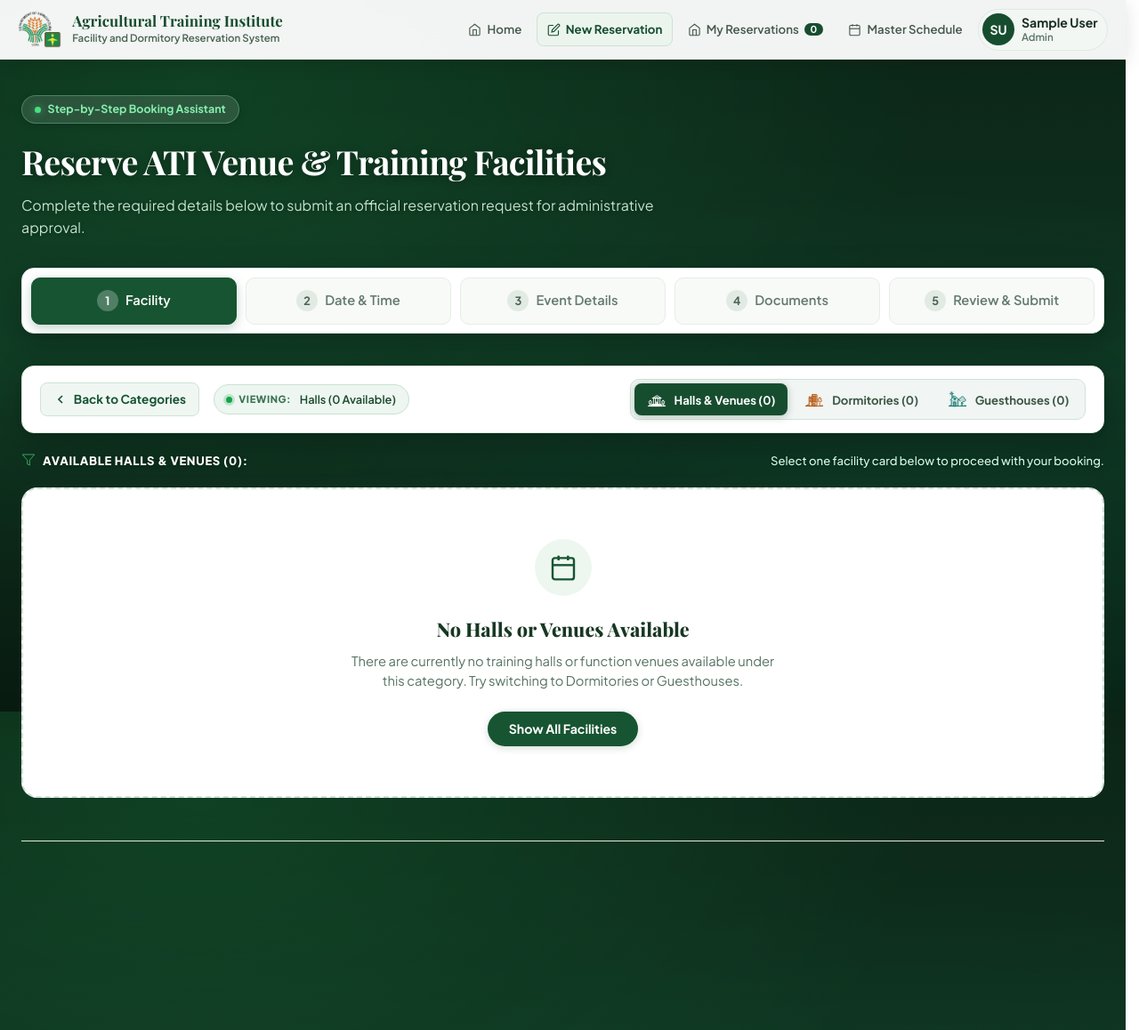
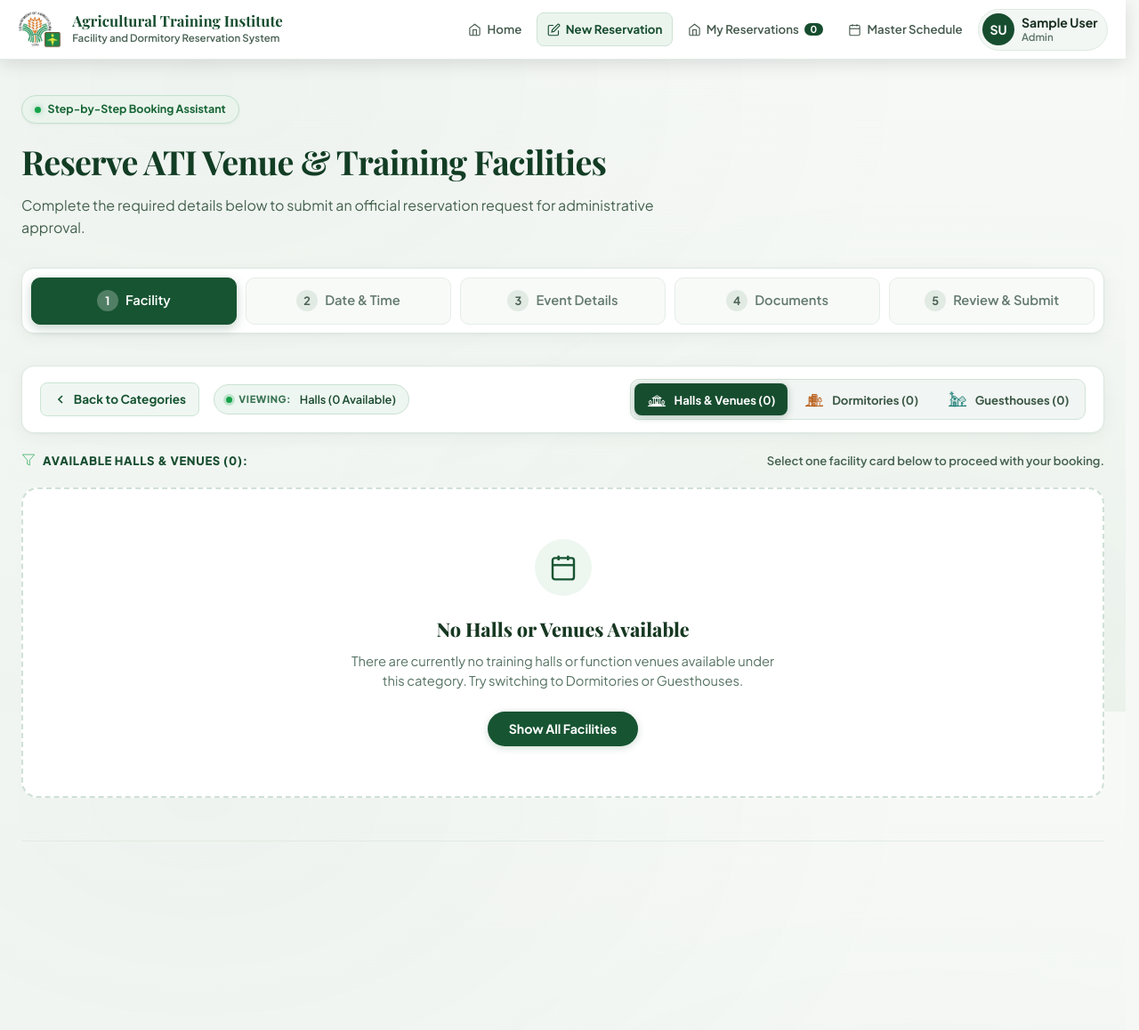
Before and after one commit to Hanzeyo/Ati_Reservation-system, a PHP site: page /booking.php in a window 1280 px wide. Shown: the whole page at 89% size. Run offline with PHP 8.4, Linux system fonts and the light colour scheme; the visitor is signed in with stand-in values (Sample User, id 1); data that the repository does not hold is empty; some web fonts are replaced.

Commit message:
Update color

```diff
--- a/css/booking.css
+++ b/css/booking.css
@@ -17,10 +17,11 @@
 }
 
 body.booking-body {
-  background:
-    radial-gradient(ellipse at 18% 12%, rgba(34, 197, 94, 0.16) 0%, transparent 55%),
-    radial-gradient(ellipse at 82% 85%, rgba(16, 185, 129, 0.10) 0%, transparent 50%),
-    linear-gradient(180deg, #0b2416 0%, #0f3320 50%, #081a10 100%);
+  background-color: #f6f8f6;
+  background-image:
+    radial-gradient(ellipse at 18% 12%, rgba(22, 101, 52, 0.04) 0%, transparent 55%),
+    radial-gradient(ellipse at 82% 85%, rgba(46, 125, 50, 0.03) 0%, transparent 50%),
+    linear-gradient(180deg, #f7f9f7 0%, #f4f7f4 50%, #eff4f0 100%);
   background-attachment: fixed;
   color: var(--text-main);
   min-height: 100vh;
@@ -365,39 +366,38 @@ body.booking-body {
   gap: 0.45rem;
   font-size: 0.78rem;
   font-weight: 700;
-  color: #86efac;
-  background: rgba(255, 255, 255, 0.12);
+  color: #166534;
+  background: #eaf4ed;
   padding: 0.32rem 0.9rem;
   border-radius: 9999px;
   margin-bottom: 0.75rem;
-  border: 1px solid rgba(134, 239, 172, 0.32);
-  box-shadow: 0 2px 8px rgba(0, 0, 0, 0.15);
-  backdrop-filter: blur(8px);
+  border: 1px solid #c2e2cc;
+  box-shadow: 0 1px 3px rgba(15, 51, 31, 0.06);
 }
 
 .booking-assistant-pill .pulse-dot {
   width: 7px;
   height: 7px;
   border-radius: 50%;
-  background-color: #4ade80;
-  box-shadow: 0 0 8px rgba(74, 222, 128, 0.6);
+  background-color: #16a34a;
+  box-shadow: 0 0 6px rgba(22, 163, 74, 0.5);
 }
 
 .booking-main-title {
   font-family: var(--font-serif);
   font-size: 2.35rem;
   font-weight: 700;
-  color: #ffffff;
+  color: #123d24;
   letter-spacing: -0.02em;
   margin-bottom: 0.4rem;
-  text-shadow: 0 2px 10px rgba(0, 0, 0, 0.35);
+  text-shadow: none;
 }
 
 .booking-main-subtitle {
   font-size: 1rem;
-  color: #c2e3ce;
+  color: #44614e;
   max-width: 780px;
-  text-shadow: 0 1px 4px rgba(0, 0, 0, 0.25);
+  text-shadow: none;
 }
 
 /* ==========================================================================
@@ -409,7 +409,7 @@ body.booking-body {
   border-radius: 14px;
   padding: 0.6rem;
   margin-bottom: 2.25rem;
-  box-shadow: 0 12px 36px rgba(0, 0, 0, 0.22), 0 2px 6px rgba(0, 0, 0, 0.06);
+  box-shadow: 0 4px 20px rgba(15, 51, 31, 0.05), 0 1px 3px rgba(0, 0, 0, 0.03);
 }
 
 .stepper-grid {
@@ -762,7 +762,7 @@ body.booking-body {
   border-radius: 14px;
   padding: 0.85rem 1.25rem;
   margin-bottom: 1.25rem;
-  box-shadow: 0 12px 36px rgba(0, 0, 0, 0.22), 0 2px 6px rgba(0, 0, 0, 0.06);
+  box-shadow: 0 4px 20px rgba(15, 51, 31, 0.05), 0 1px 3px rgba(0, 0, 0, 0.03);
   flex-wrap: wrap;
   gap: 1rem;
 }
@@ -1189,9 +1189,9 @@ body.booking-body {
 
 .select-instruction-text {
   font-size: 0.82rem;
-  color: #d1fae5;
-  font-weight: 500;
-  text-shadow: 0 1px 3px rgba(0, 0, 0, 0.3);
+  color: #44614e;
+  font-weight: 600;
+  text-shadow: none;
 }
 
 /* ==========================================================================
@@ -1213,15 +1213,15 @@ body.booking-body {
   font-size: 0.82rem;
   font-weight: 800;
   letter-spacing: 0.05em;
-  color: #ffffff;
+  color: #174d2f;
   text-transform: uppercase;
-  text-shadow: 0 1px 4px rgba(0, 0, 0, 0.35);
+  text-shadow: none;
 }
 
 .filter-label-group svg {
   width: 16px;
   height: 16px;
-  stroke: #4ade80;
+  stroke: #16a34a;
 }
 
 .filter-pills-list {
```
Also changed, not shown: css/my_reservations.css (+15 -15 lines).
